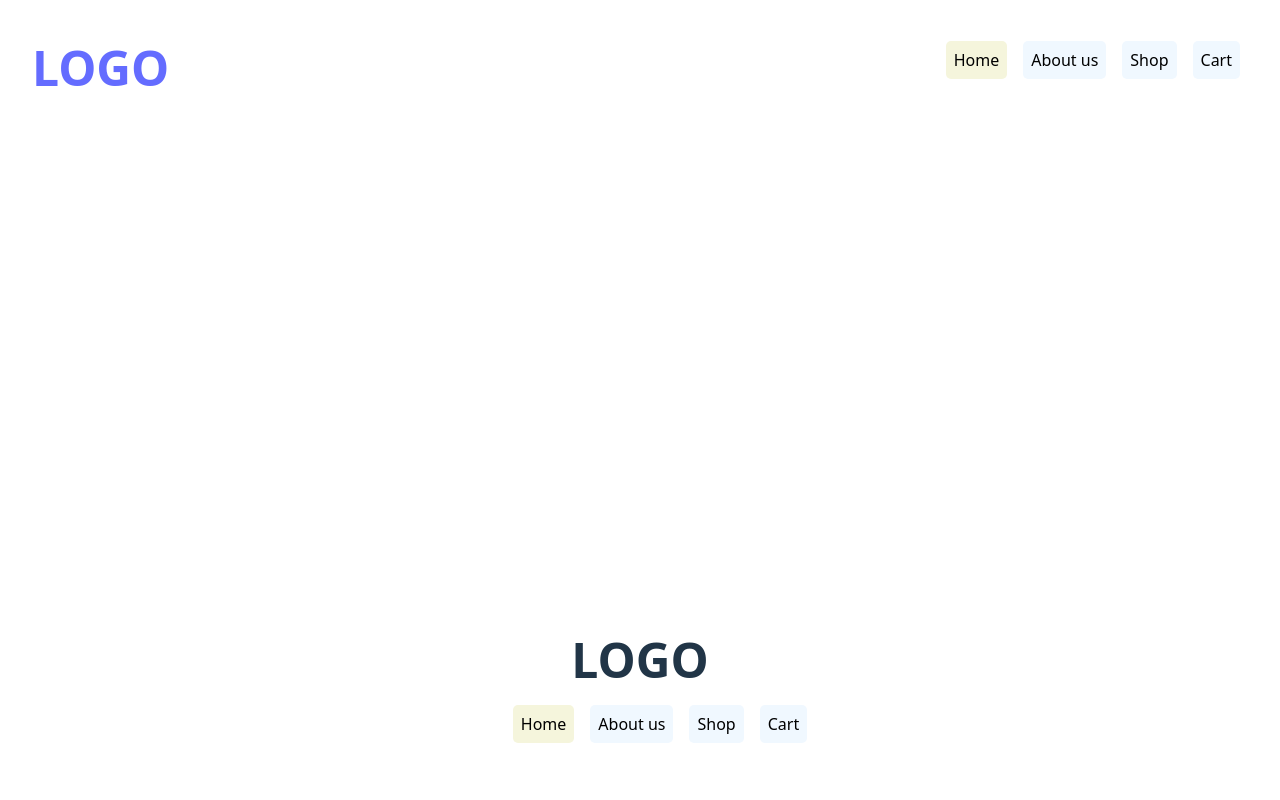
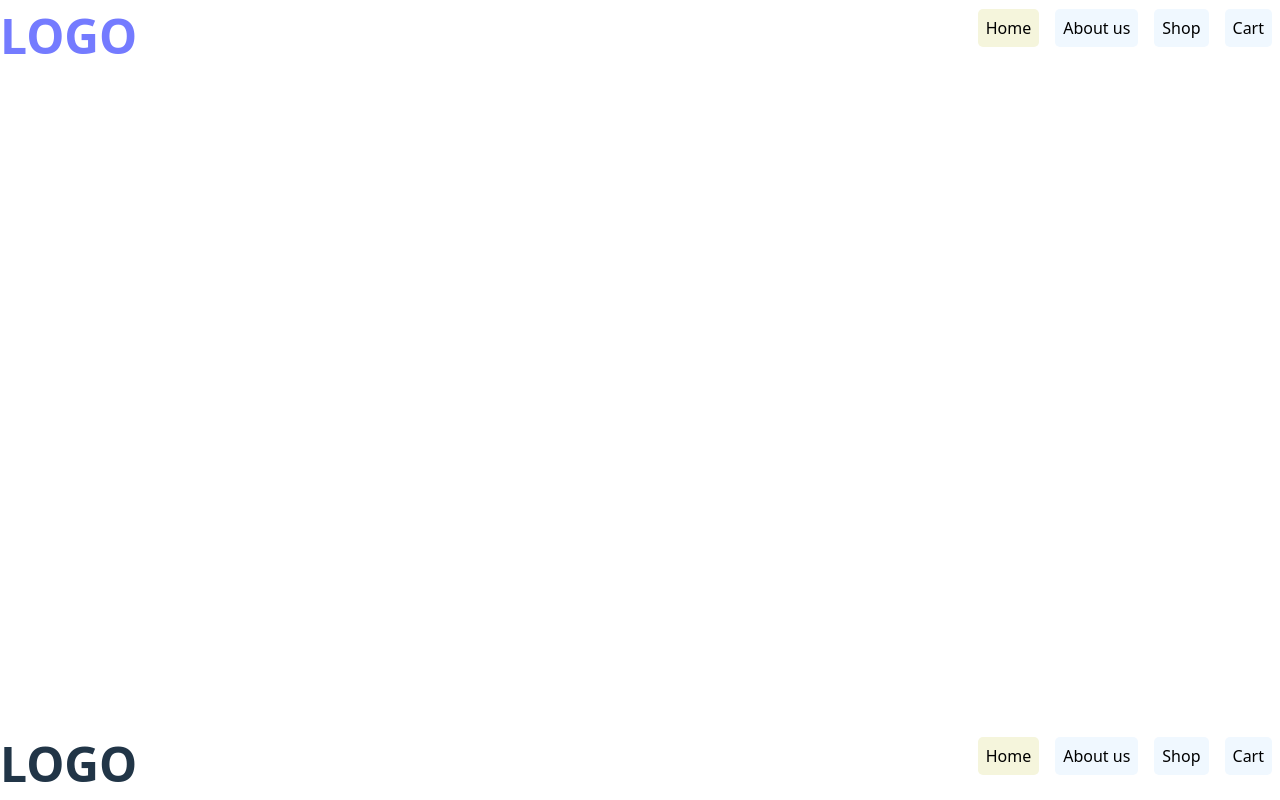
Before and after one commit to furkanssarri/shopping-cart, a React (Vite) app: page / in a window 1280 px wide. Built offline with nearby package versions, Linux system fonts and the light colour scheme.

Commit message:
style: fix basic styling for page layout

```diff
--- a/src/App.css
+++ b/src/App.css
@@ -1,10 +1,11 @@
 #root {
-  min-height: 90vh;
+  min-height: 100vh;
+  min-width: 100vw;
   display: flex;
   flex-direction: column;
   justify-content: space-between;
   align-items: center;
-  padding: 2rem;
+  /* padding: 2rem; */
   text-align: center;
   overflow-y: auto;
 }
--- a/src/components/Footer/footer.module.css
+++ b/src/components/Footer/footer.module.css
@@ -1,3 +1,9 @@
+footer {
+  display: flex;
+  justify-content: space-between;
+  width: 100%;
+}
+
 .logo {
   composes: logo from "../header/header.module.css";
 }
--- a/src/components/Header/header.module.css
+++ b/src/components/Header/header.module.css
@@ -1,7 +1,7 @@
 header {
   display: flex;
   justify-content: space-between;
-  width: calc(100vw - 4rem);
+  min-width: 100vw;
 }
 
 .logo {
```
